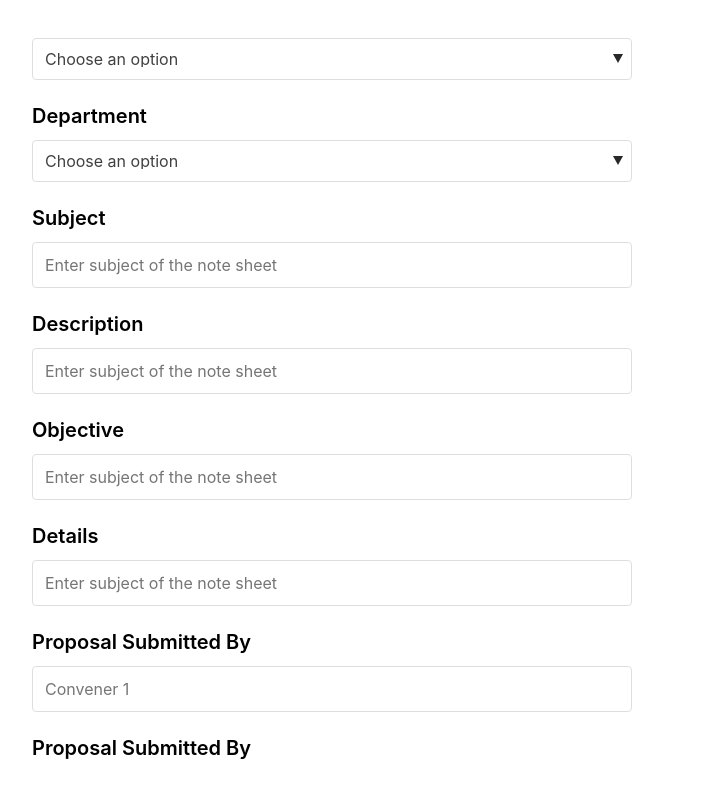
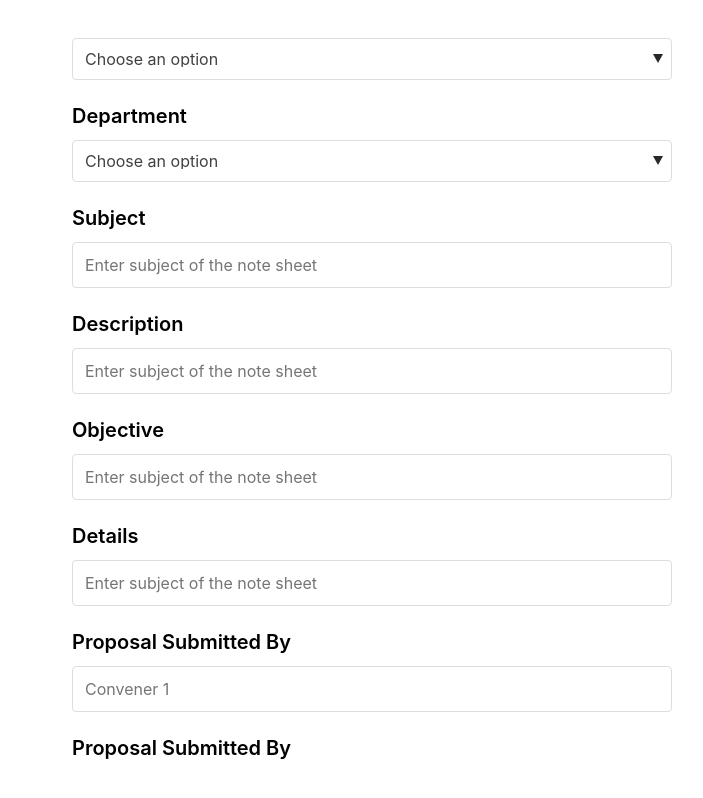
Before and after one commit to the-hercules/noteSheetApprovalApp, a React (Create React App) app: page / in a window 1280 px wide. Both pictures are taken after a click on the button "Create Notesheet". Shown: the whole page, without its empty margins (268-971 px from the left). Built offline with nearby package versions, Linux system fonts and the light colour scheme; no server answers.

Commit message:
css changes

```diff
--- a/src/Page/Dashboard/table.css
+++ b/src/Page/Dashboard/table.css
@@ -3,27 +3,37 @@
     background-color: #D9D9D9;
     margin-top: 10px;
     margin-bottom:10px;
-    align-items: flex-start;
+    /*align-items: flex-start;*/
     margin-right: auto;
-    text-align:left;
-    width:100%;
-    display:inline-table;
-    overflow: auto;
+    text-align:center;
+    /*width:100%;*/
+    /*display:inline-table;*/
+    overflow-x: hidden;
+    overflow-y: scroll;
     font-family: 'Inter', sans-serif;
-    font-size: 20px;
+    font-size: 15px;
     border-style: 2px solid rgba(255, 255, 255, 0.878);
-    overflow-x:hidden;
+    justify-content: center;
+
 }
+
+/*div.contain-table{
+    display:flex;
+}*/
 
 .contain-table{
     align-items: flex-start;
+    max-width: 100%;
+    padding:5px;
+    overflow-y: auto;
 }
 
 .container,.small-container,.medium-container{
-    margin-left: 0;
-    margin-right: 0;
+    margin-left: auto;
+    margin-right: auto;
     padding:15px;
     width:100%;
+
 
 }
 .button,
@@ -47,7 +57,17 @@ button:focus{
     border-style: none;
 }
 
-@media(max-width:845px){
+#root{
+    justify-content: center;
+    overflow-x: hidden;
+    overflow-y: scroll;
+}
+
+div{
+    display:block;
+}
+
+@media(max-width:1000px){
     .container{
         width:100%;
         padding:10px;
@@ -58,17 +78,37 @@ button:focus{
         overflow-x: hidden;
     }
     .table{
-        width:90%;
+        width:100%;
 
     }
-    .button,
+    .tbody{
+        width:70%;
+    }
+
     td,
     th{
+        font-size: 15px;
+    }
+
+    .button{
+        width: 70px;
         font-size: 12px;
+        margin: 0 0 0.25rem 0.5rem;
+        text-align: left;
+    }
+
+    .button muted-button{
+
+        margin-left: 5px;
+    }
+
+    .text-right,
+    .text-center{
+        text-align: left;
     }
 }
 
-@media(max-width:700px){
+@media(max-width:900px){
     .container{
         width:95%;
         padding:7px;
@@ -76,7 +116,7 @@ button:focus{
 
     }
     .contain-table{
-        width:100%;
+        width:75%;
         overflow-x: hidden;
 
     }
@@ -101,6 +141,7 @@ button:focus{
         display:inline-block;
         font-size: 15px;
     }
+
     td::before{
         content:attr(th);
     }
```
